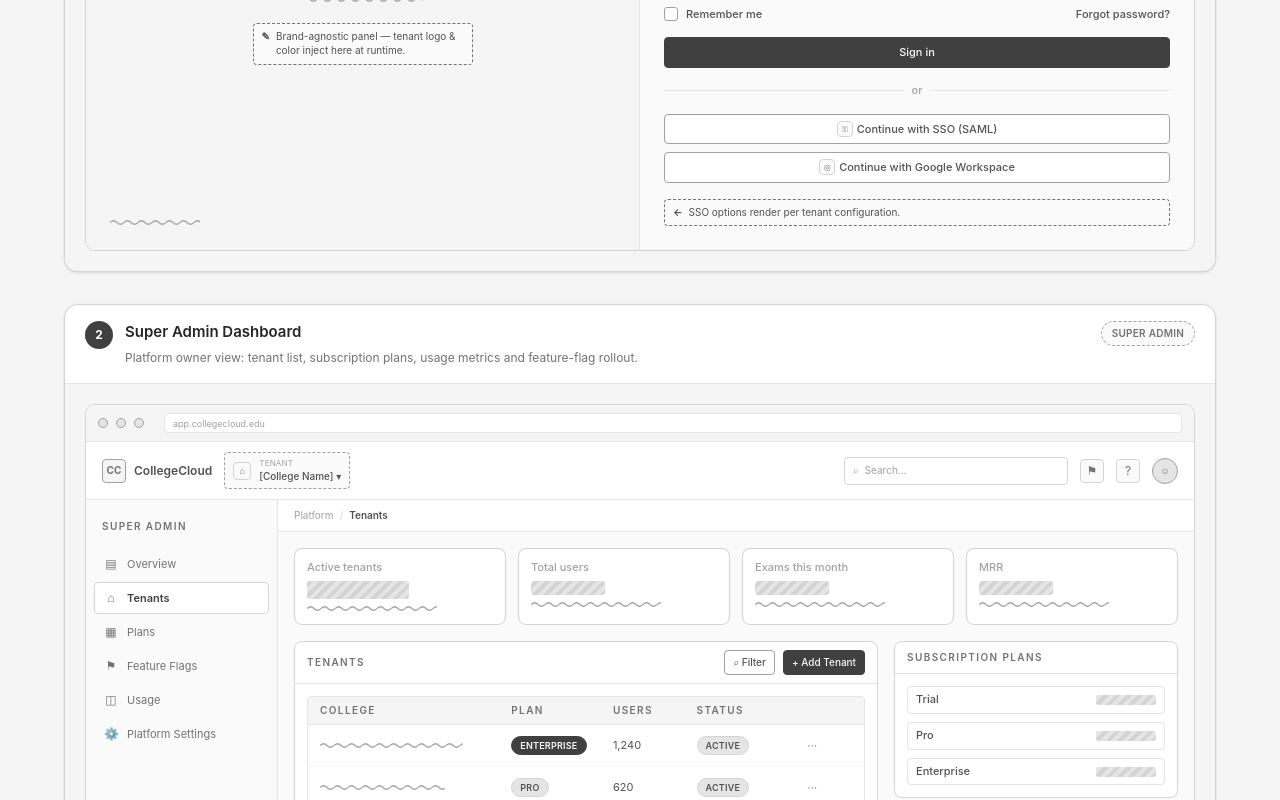
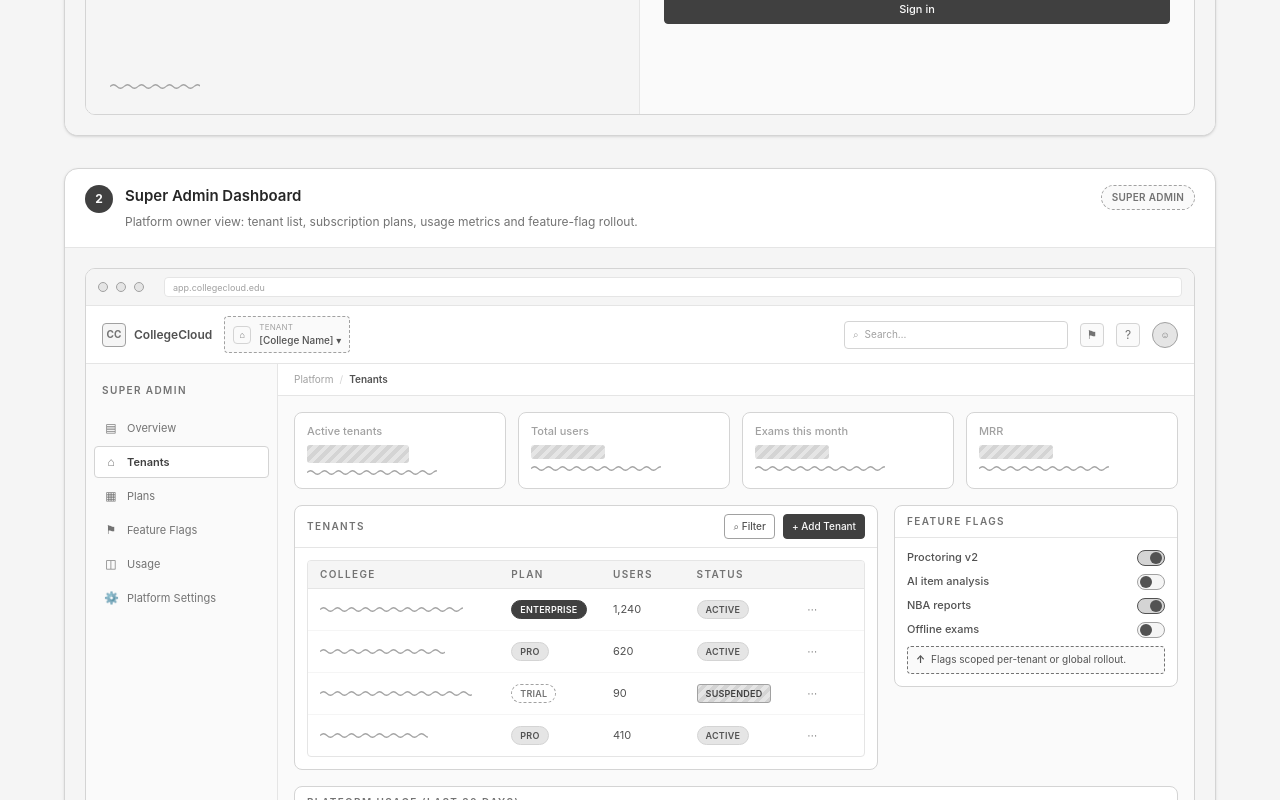
Before and after one commit to M4N0J-KUM4R/scholara, a Next.js app: page / in a window 1280 px wide. Shown: the part 840-1640 px from the top of the page. Built offline with nearby package versions, Linux system fonts and the light colour scheme.

Commit message:
feat: streamline LoginScreen component UI\n\nRemoved redundant notes and SSO options for cleaner layout

```diff
--- a/components/wireframe/screens-part1.tsx
+++ b/components/wireframe/screens-part1.tsx
@@ -50,7 +50,6 @@ export function LoginScreen() {
           </div>
 
           <Select label="Select your college (tenant)" value="[College Name] ▾" />
-          <Note arrow="up">Tenant chosen first → scopes users, branding &amp; SSO provider.</Note>
 
           <Field label="Email / University ID" placeholder="[you@college.edu]" />
           <Field label="Password" placeholder="••••••••" />
@@ -61,22 +60,6 @@ export function LoginScreen() {
           </div>
 
           <Btn className="w-full justify-center">Sign in</Btn>
-
-          <div className="flex items-center gap-2">
-            <div className="h-px flex-1 bg-neutral-200" />
-            <Label muted>or</Label>
-            <div className="h-px flex-1 bg-neutral-200" />
-          </div>
-
-          <div className="flex flex-col gap-2">
-            <Btn variant="outline" className="w-full justify-center">
-              <Icon glyph="⚿" size={16} /> Continue with SSO (SAML)
-            </Btn>
-            <Btn variant="outline" className="w-full justify-center">
-              <Icon glyph="◎" size={16} /> Continue with Google Workspace
-            </Btn>
-          </div>
-          <Note arrow="left">SSO options render per tenant configuration.</Note>
         </div>
       </div>
     </Frame>
@@ -120,16 +103,6 @@ export function SuperAdminScreen() {
         </Panel>
 
         <div className="flex flex-col gap-4">
-          <Panel title="Subscription Plans">
-            <div className="flex flex-col gap-2">
-              {["Trial", "Pro", "Enterprise"].map((p) => (
-                <div key={p} className="flex items-center justify-between rounded border border-neutral-200 px-2 py-1.5">
-                  <Label>{p}</Label>
-                  <Bar w={60} h={10} />
-                </div>
-              ))}
-            </div>
-          </Panel>
           <Panel title="Feature Flags">
             <div className="flex flex-col gap-2">
               {["Proctoring v2", "AI item analysis", "NBA reports", "Offline exams"].map((f, i) => (
```
